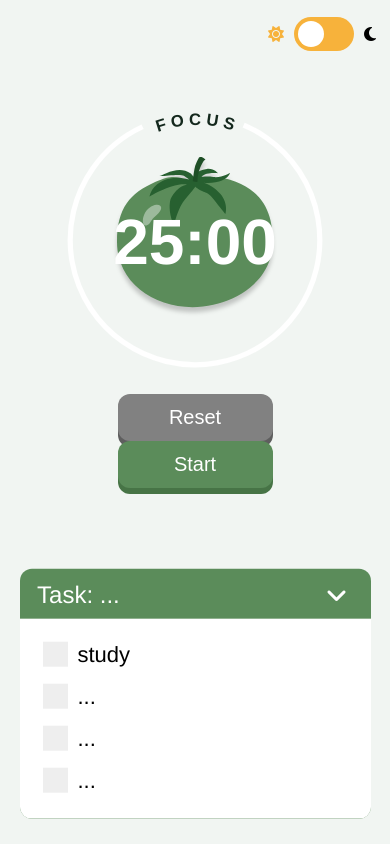
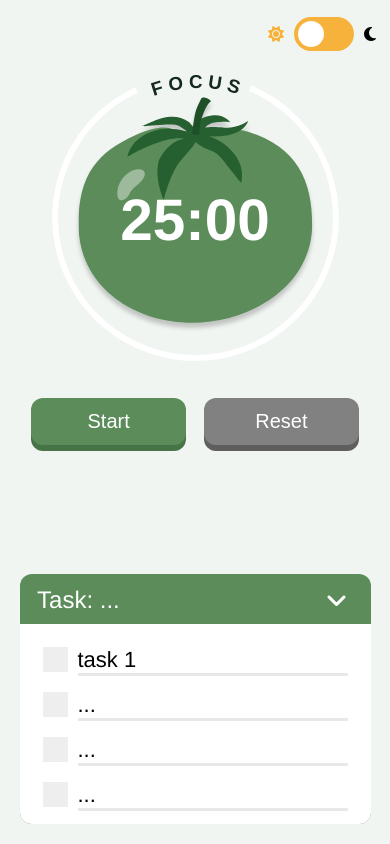
Before and after one commit to ph9th/Pomodoro-Timer, a plain HTML site: page index.html in a window 390 px wide. Shown: the top 844 px of the page. Drawn offline with nearby package versions, Linux system fonts and the light colour scheme.

Commit message:
Improve responsiveness

```diff
--- a/index.html
+++ b/index.html
@@ -2,7 +2,7 @@
 <html lang="en">
 <head>
     <meta charset="UTF-8">
-    <meta name="viewport" content="width=device-width, initial-scale=1.0, user-scalable=0">
+    <meta name="viewport" content="width=device-width, maximum-scale=1, initial-scale=1.0, user-scalable=0">
     <title>Study Timer</title>
     <link rel="stylesheet" href="styles.css">
     <script src="https://kit.fontawesome.com/98fd7ffeba.js" crossorigin="anonymous"></script>
@@ -10,10 +10,10 @@
 </head>
 <body>
 
-    <div class="switch-container">
+    <div class="switch-container" >
         <i id="sun" class="fa-solid fa-sun icons"></i>
-        <label class="switch" >
-            <input type="checkbox" onclick="toggleMode()">
+        <label class="switch">
+            <input id="mode" type="checkbox" onclick="toggleMode()">
             <span class="slider round" ></span>
           </label>
           <i id="moon" class="fa-solid fa-moon icons"></i>
@@ -55,16 +55,17 @@
 
         <!-- Control buttons -->
         <div class="buttons">
-            <button id="btn-reset">
-                <span class="btn-front" id="btn-front-reset">
-                Reset
-                </span>
-            </button>
             <button id="btn-start">
                 <span class="btn-front" id="btn-front-start">
                     Start
                 </span>
             </button>
+            <button id="btn-reset">
+                <span class="btn-front" id="btn-front-reset">
+                    Reset
+                </span>
+            </button>
+
         </div>
 
 
@@ -84,35 +85,42 @@
         </div>
         <!-- Task list with 4 editable rows and checkboxes to cross out task-->
         <div class="task-list">
-
             <ul id="task-ul">
                 <li class="task">
                     <label onclick="toggleTextDecoration(this)">
-                        <input class="li-checkbox" id="task2" type="checkbox" unchecked>
+                        <input class="li-checkbox" id="task1" type="checkbox" unchecked>
                         <span class="checkmark" ></span>
                     </label>
-                        <span class="task-text" contenteditable="true">study</span>
+                        <div class="task-text-container"><span class="task-text" contenteditable="true">task 1
+                        </span></div>
+
                 </li>
                 <li class="task" >
                     <label onclick="toggleTextDecoration(this)">
                         <input class="li-checkbox" id="task2" type="checkbox" unchecked>
                         <span class="checkmark" ></span>
                     </label>
+                    <div class="task-text-container">
                         <span class="task-text" contenteditable="true">...</span>
+                    </div>
                 </li>
                 <li class="task">
                     <label onclick="toggleTextDecoration(this)">
                         <input class="li-checkbox" id="task3" type="checkbox" unchecked>
                         <span class="checkmark"></span>
                     </label>
+                    <div class="task-text-container">
                         <span class="task-text" contenteditable="true">...</span>
+                    </div>
                 </li>
                 <li class="task">
                     <label onclick="toggleTextDecoration(this)">
-                        <input class="li-checkbox" id="task3" type="checkbox" unchecked>
+                        <input class="li-checkbox" id="task4" type="checkbox" unchecked>
                         <span class="checkmark"></span>
                     </label>
+                    <div class="task-text-container">
                         <span class="task-text" contenteditable="true">...</span>
+                    </div>
                 </li>
             </ul>
         </div>
--- a/styles.css
+++ b/styles.css
@@ -1,7 +1,7 @@
 body{
     background: #F1F5F2;
     padding: 25px 0;
-    margin: auto;
+    width: 100%;
     height: 100%;
     overflow: hidden;
     font-family: Poppins, Helvetica, Arial, sans-serif;
@@ -19,6 +19,7 @@ body{
   top: 2vh;
   right: 1vw;
 }
+
 .icons{
   margin: auto 10px;
   display: inline-block;
@@ -45,7 +46,6 @@ fa-moon{
   display: inline-block;
   width: 60px;
   height: 34px;
-
 }
 
 /* Hide default HTML checkbox */
@@ -112,13 +112,13 @@ input:checked + .slider:before {
  /* Timer */
 
 .timer-container{
-    margin: 20px auto;
-    width: 550px;
-    height: 80%;
+    margin: 0 auto;
+    width: 100vw;
+    max-width: 550px;
+
     position: relative;
     text-align: center;
     font-weight: bold;
-    margin: auto;
 }
 
 .clock{
@@ -142,7 +142,7 @@ input:checked + .slider:before {
     margin: 0 auto;
     display: flexbox;
     align-items: center;
-    width: 100%;
+    width: 90%;
 }
 
 #tomato-fill {
@@ -183,17 +183,17 @@ input:checked + .slider:before {
     transform: translate(-50%, -50%);
     background-color: transparent;
     padding: 20px;
-    height: 400px;
-    width: 400px;
-    border-radius: 50%;
     justify-content: center;
-    /* box-shadow: inset 0 0 10px rgba(0, 0, 0, 0.3);; */
+    width: 100%;
+    height: 100%;
+
 }
 
 .tomato{
   position: absolute;
   top: -10px;
   filter: drop-shadow(0px 5px 2px rgb(0 0 0 / 0.2));
+
 }
 
 
@@ -212,6 +212,7 @@ input:checked + .slider:before {
 
 .buttons button {
     background: #477446;
+    margin: 0.5em;
     border: none;
     border-radius: 12px;
     padding: 0;
@@ -256,6 +257,7 @@ input:checked + .slider:before {
     width: 500px;
     height: 250px;
     position: absolute;
+    bottom: 20px;
     right: 0;
     left: 0;
     background-color: #5B8C5A;
@@ -263,7 +265,7 @@ input:checked + .slider:before {
     display: flex;
     margin: 0 auto;
     justify-content: center;
-    transform: translateY(-100px);
+    /* transform: translateY(-100px); */
     transition: transform 0.5s;
     transition-timing-function: ease-in-out;
     overflow: hidden;
@@ -298,7 +300,7 @@ input:checked + .slider:before {
 }
 
 .hide{
-    transform: translateY(110px);
+    transform: translateY(calc(220px));
 
 }
 
@@ -333,6 +335,7 @@ input:checked ~ .task-text {
     -moz-user-select: none;
     -ms-user-select: none;
     user-select: none;
+
   }
 
   /* Hide the browser's default checkbox */
@@ -341,6 +344,7 @@ input:checked ~ .task-text {
     opacity: 0;
     height: 0;
     width: 0;
+
   }
 
   /* Create a custom checkbox */
@@ -351,6 +355,11 @@ input:checked ~ .task-text {
     height: 25px;
     width: 25px;
     background-color: #eee;
+  }
+
+  .task-text-container{
+    border-bottom: solid rgb(232, 232, 232);
+    min-height: 25px;
   }
 
   /* On mouse-over, add a grey background color */
@@ -397,66 +406,29 @@ input:checked ~ .task-text {
 
   /* -----media queries----- */
   @media only screen and (max-width: 600px) {
+
     .switch-container{
       top: 2vh;
     }
 
     .timer-container{
-      width: 100vw;
+      min-width: none;
       position: absolute;
-      top: 15%;
+      top: 5%;
+      margin: auto;
+      left: 0;
     }
 
     .tomato{
-      width: 60vw;
+     width: 60vw;
     }
 
     .timer{
-      font-size: 4em;
+      font-size: 15vw;
     }
 
     .task-list-container{
       width: 90vw;
-      position: absolute;
-      bottom: 0 ;
-      transform: translateY(-3vh);
     }
 
-    .hide{
-      transform: translateY(22vh);
-
   }
-  }
-
-  @media only screen and (max-width: 850px) {
-
-    .task-list-container{
-      width: 90vw;
-      position: absolute;
-      bottom: 0 ;
-      transform: translateY(-3vh);
-    }
-
-    .hide{
-      transform: translateY(15vh);
-
-    }
-
-    .timer-container{
-      width: 80vw;
-      position: absolute;
-      top: 10%;
-      left: 0;
-      right: 0;
-    }
-
-    .tomato{
-      width: 40vw;
-    }
-
-    .buttons button {
-      width: 155px;
-  }
-
-
-  }
```
